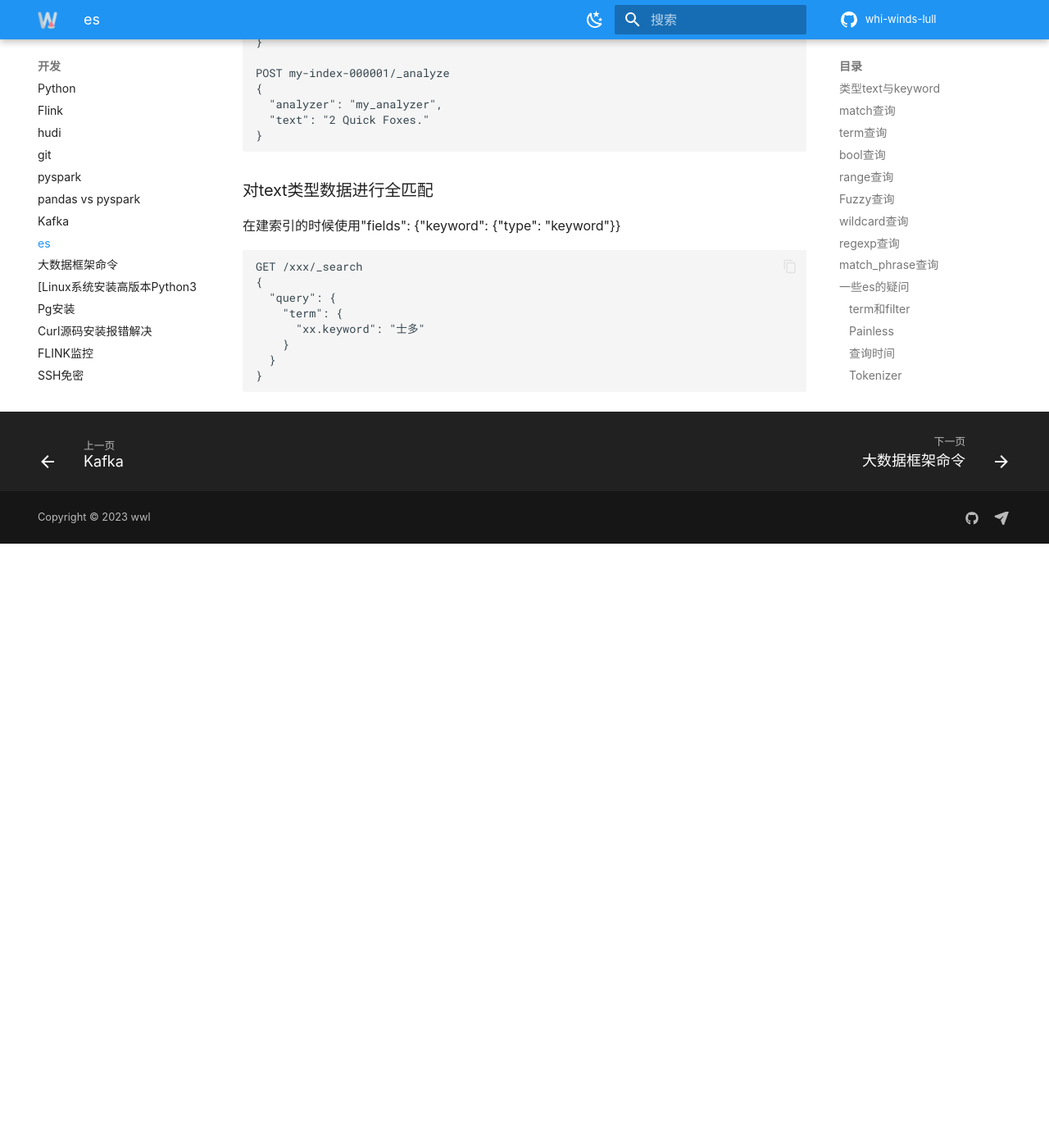
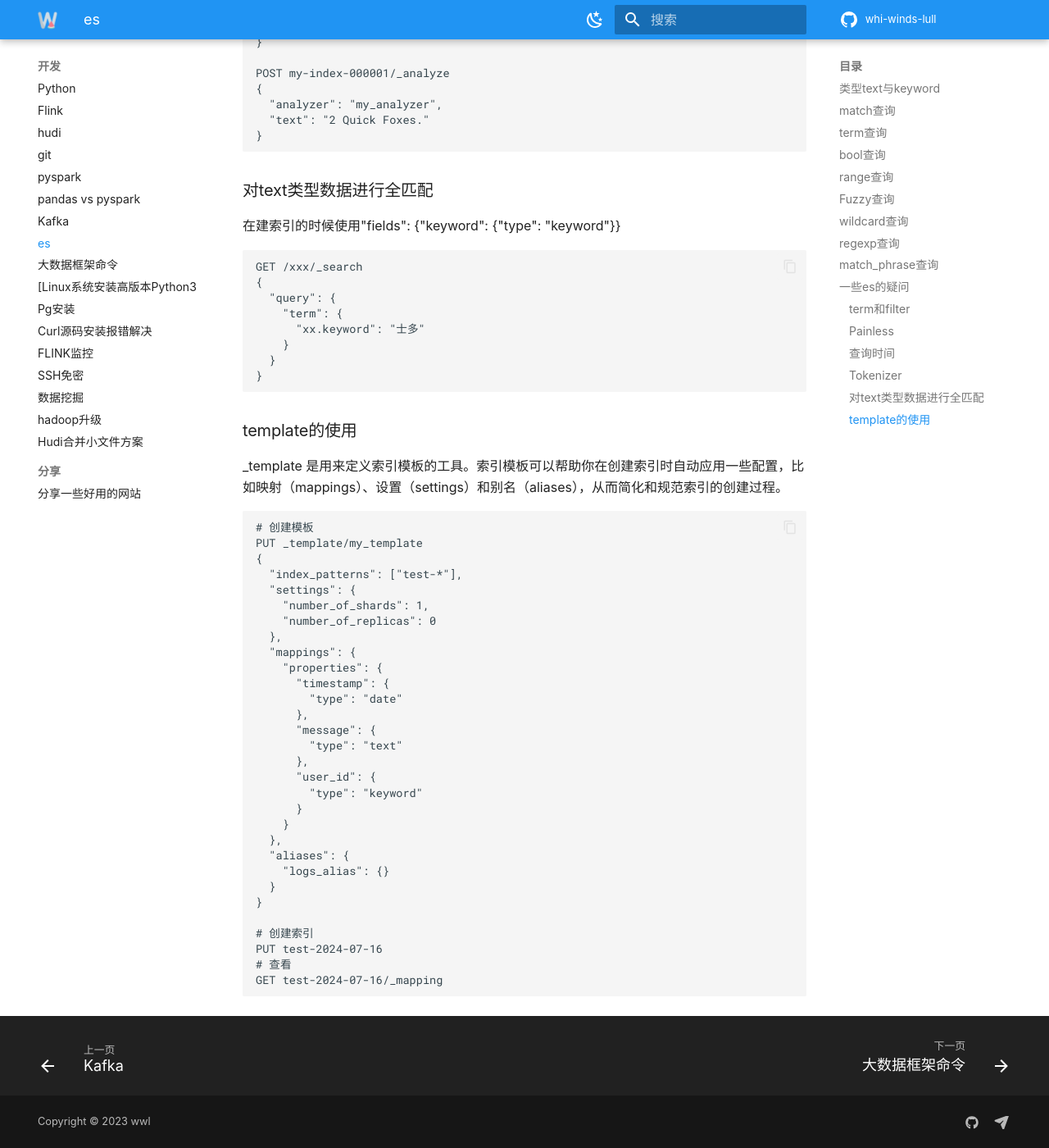
Before and after one commit to whi-winds-lull/wwlblog, an MkDocs documentation site: the page built from docs/bigdata/es.md, in a window 1280 px wide and 1400 px high, scrolled down 6894 px. Shown: the whole window at 82% size. Built offline with MkDocs 1.6.1 and Material for MkDocs 9.7.7, drawn with Linux system fonts in a browser that asks for light colours; some web fonts are replaced; a script that is not in the unit is left out; comment, search, counter and statistics services are not loaded; before the commit the page ends 7557 px from its top, so only the background shows below that.

Commit message:
update es

````diff
--- a/docs/bigdata/es.md
+++ b/docs/bigdata/es.md
@@ -306,3 +306,38 @@ GET /xxx/_search
   }
 }
 ```
+
+### template的使用
+_template 是用来定义索引模板的工具。索引模板可以帮助你在创建索引时自动应用一些配置，比如映射（mappings）、设置（settings）和别名（aliases），从而简化和规范索引的创建过程。
+```
+# 创建模板
+PUT _template/my_template
+{
+  "index_patterns": ["test-*"],
+  "settings": {
+    "number_of_shards": 1,
+    "number_of_replicas": 0
+  },
+  "mappings": {
+    "properties": {
+      "timestamp": {
+        "type": "date"
+      },
+      "message": {
+        "type": "text"
+      },
+      "user_id": {
+        "type": "keyword"
+      }
+    }
+  },
+  "aliases": {
+    "logs_alias": {}
+  }
+}
+
+# 创建索引
+PUT test-2024-07-16
+# 查看
+GET test-2024-07-16/_mapping
+```
````
